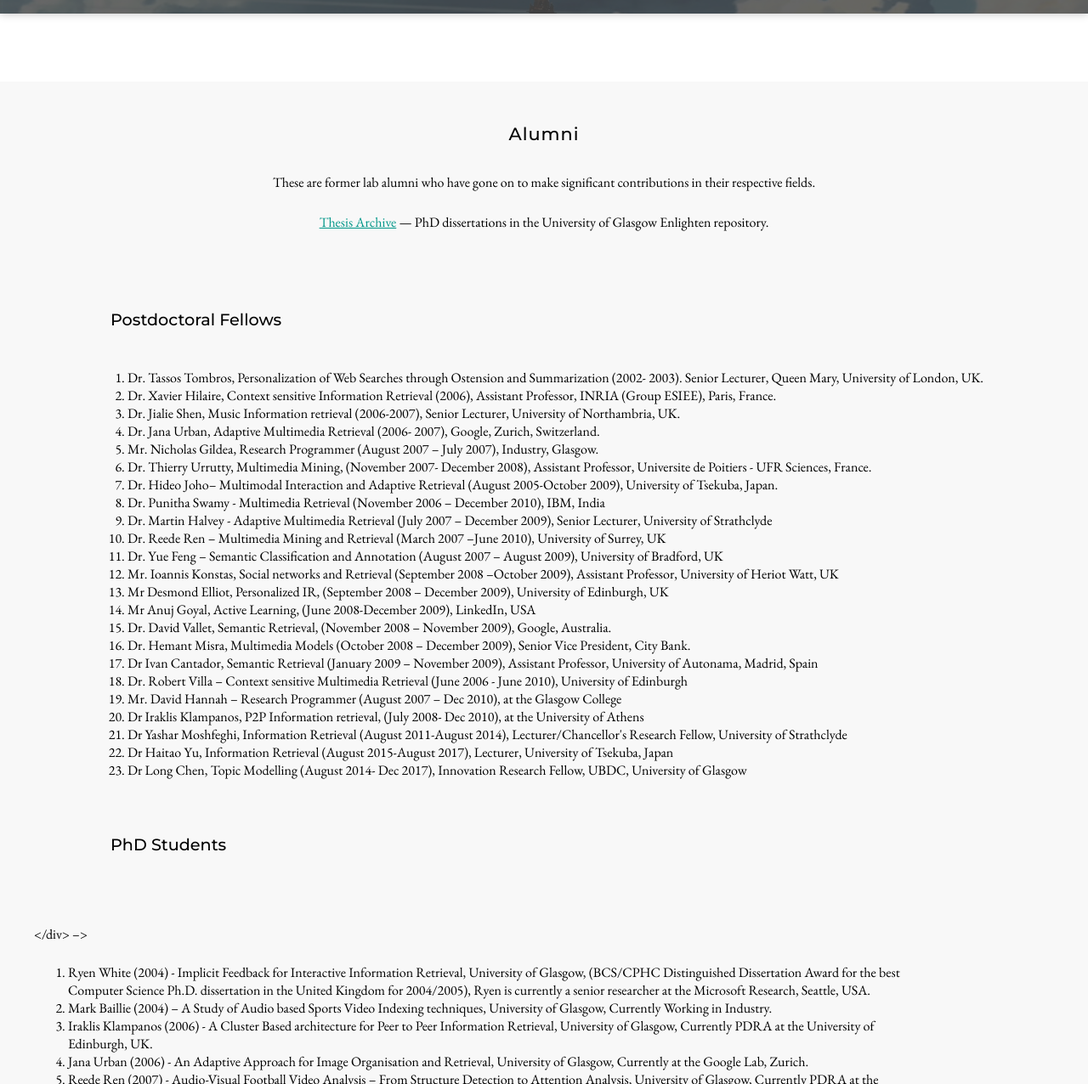
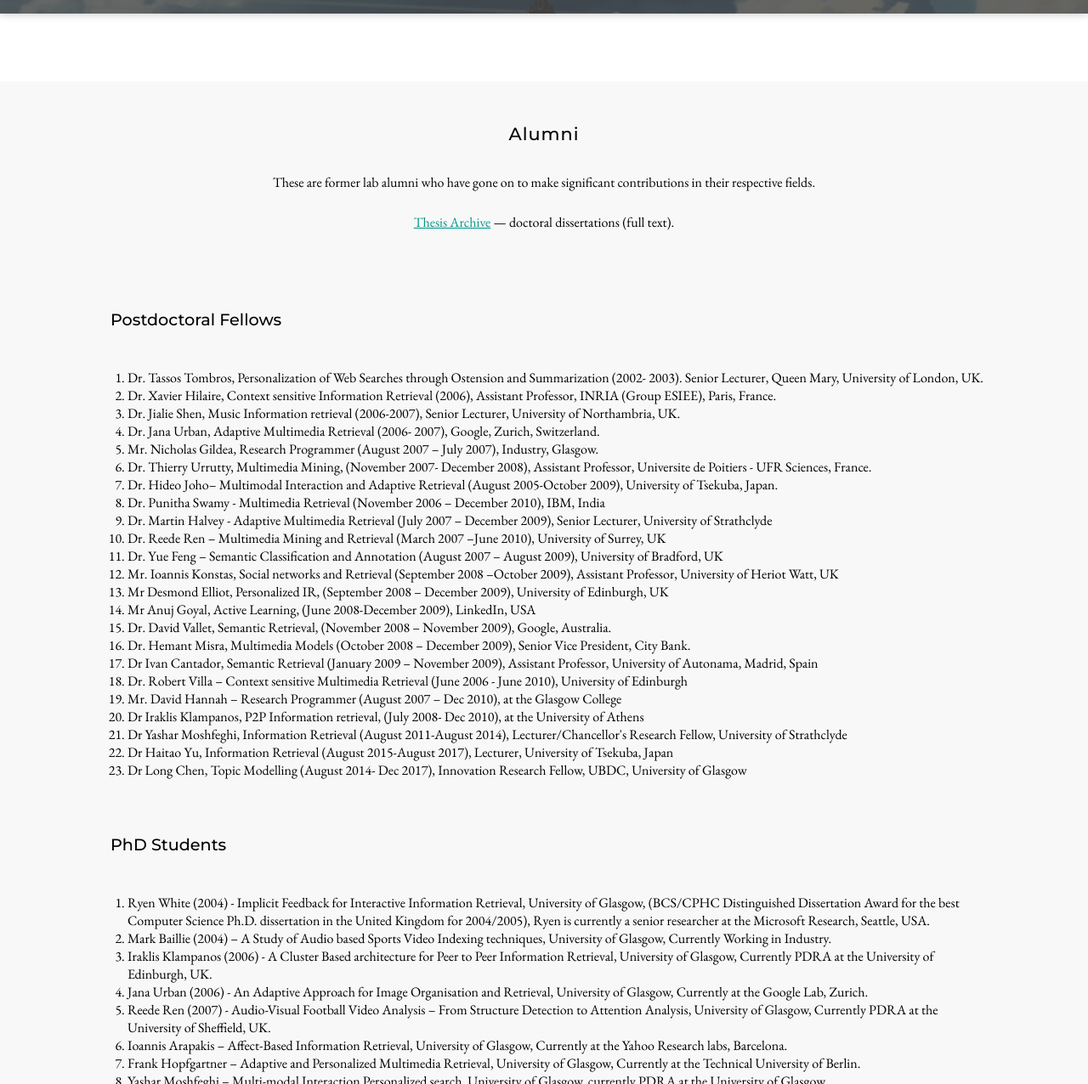
Before and after one commit to GAIR-Lab/GAIR-Lab.github.io, a Jekyll site: the page built from alumni/index.md, in a window 1280 px wide and 1400 px high, cut to the strip 124-1400 px from the top of the window. Shown: the whole strip at 85% size. Built offline with Jekyll 4.4.1, drawn with Linux system fonts in a browser that asks for light colours; nearby versions of some CDN libraries.

Commit message:
Fix alumni page Liquid comments; simplify thesis archive copy
- Use {% comment %} for disabled includes (fixes stray </div>/--> in HTML)
- Shorten Thesis Archive blurb; drop Glasgow line from card meta

Made-with: Cursor

```diff
--- a/_includes/thesis-archive-list.html
+++ b/_includes/thesis-archive-list.html
@@ -6,7 +6,7 @@ Renders PhD thesis cards from _data/thesis-archive.yml (newest first).
 
 {% for thesis in theses %}
 {% assign img = thesis.image | default: default_image %}
-{% capture meta %}{{ thesis.year }} · PhD · University of Glasgow{% endcapture %}
+{% capture meta %}{{ thesis.year }} · PhD{% endcapture %}
 {%
   include card.html
   size="small"
--- a/alumni/index.md
+++ b/alumni/index.md
@@ -13,14 +13,14 @@ These are former lab alumni who have gone on to make significant contributions i
 </p>
 
 <p style="text-align: center;">
-<a href="{{ 'thesis-archive' | relative_url }}">Thesis Archive</a> — PhD dissertations in the University of Glasgow Enlighten repository.
+<a href="{{ 'thesis-archive' | relative_url }}">Thesis Archive</a> — doctoral dissertations (full text).
 </p>
 
 {% capture html %}
 
 {% include alumni-tabled.html role="pi" group="alum" mini="true" %}
 <h3 style="text-align: start; width: 85%;"> Postdoctoral Fellows </h3>
-<!-- {% include alumni-tabled.html role="postdoc" group="alum" mini="true" %} -->
+{% comment %}{% include alumni-tabled.html role="postdoc" group="alum" mini="true" %}{% endcomment %}
 <ol style="text-align: start; width: 85%;">
     <li>Dr. Tassos Tombros, Personalization of Web Searches through Ostension and Summarization (2002- 2003). Senior Lecturer, Queen Mary, University of London, UK.</li>
     <li>Dr. Xavier Hilaire, Context sensitive Information Retrieval (2006), Assistant Professor, INRIA (Group ESIEE), Paris, France.</li>
@@ -47,10 +47,12 @@ These are former lab alumni who have gone on to make significant contributions i
     <li>Dr Long Chen, Topic Modelling (August 2014- Dec 2017), Innovation Research Fellow, UBDC, University of Glasgow</li>
 </ol>
 
-<!-- <h3 style="text-align: start; width: 85%;"> Bioinformatics Analysts </h3>
-{% include alumni-tabled.html role="bioinformatics-analyst" group="alum" mini="true" %} -->
+{% comment %}
+<h3 style="text-align: start; width: 85%;"> Bioinformatics Analysts </h3>
+{% include alumni-tabled.html role="bioinformatics-analyst" group="alum" mini="true" %}
+{% endcomment %}
 <h3 style="text-align: start; width: 85%;"> PhD Students </h3>
-<!-- {% include alumni-tabled.html role="phd" group="alum" mini="true" %} -->
+{% comment %}{% include alumni-tabled.html role="phd" group="alum" mini="true" %}{% endcomment %}
 <ol style="text-align: start; width: 85%;">
     <li>Ryen White (2004) - Implicit Feedback for Interactive Information Retrieval, University of Glasgow, (BCS/CPHC Distinguished Dissertation Award for the best Computer Science Ph.D. dissertation in the United Kingdom for 2004/2005), Ryen is currently a senior researcher at the Microsoft Research, Seattle, USA.</li>
     <li>Mark Baillie (2004) – A Study of Audio based Sports Video Indexing techniques, University of Glasgow, Currently Working in Industry.</li>
@@ -79,18 +81,20 @@ These are former lab alumni who have gone on to make significant contributions i
 
 
 
-<!-- <h3 style="text-align: start; width: 85%;"> PharmD Students </h3> -->
-<!-- {% include alumni-tabled.html role="pharmd" group="alum" mini="true" %} -->
-<!-- <h3 style="text-align: start; width: 85%;"> Master’s Students </h3> -->
-<!-- {% include alumni-tabled.html role="masters" group="alum" mini="true" %} -->
-<!-- <h3 style="text-align: start; width: 85%;"> Undergraduate Students </h3> -->
-<!-- {% include alumni-tabled.html role="undergrad" group="alum" mini="true" %} -->
-<!-- <h3 style="text-align: start; width: 85%;"> High School Students </h3> -->
-<!-- {% include alumni-tabled.html role="highschool" group="alum" mini="true" %} -->
-<!-- <h3 style="text-align: start; width: 85%;"> Programmers </h3> -->
-<!-- {% include alumni-tabled.html role="programmer" group="alum" mini="true" %} -->
-<!-- <h3 style="text-align: start; width: 85%;"> Mascots </h3> -->
-<!-- {% include alumni-tabled.html role="mascot" group="alum" mini="true" %}-->
+{% comment %}
+<h3 style="text-align: start; width: 85%;"> PharmD Students </h3>
+{% include alumni-tabled.html role="pharmd" group="alum" mini="true" %}
+<h3 style="text-align: start; width: 85%;"> Master’s Students </h3>
+{% include alumni-tabled.html role="masters" group="alum" mini="true" %}
+<h3 style="text-align: start; width: 85%;"> Undergraduate Students </h3>
+{% include alumni-tabled.html role="undergrad" group="alum" mini="true" %}
+<h3 style="text-align: start; width: 85%;"> High School Students </h3>
+{% include alumni-tabled.html role="highschool" group="alum" mini="true" %}
+<h3 style="text-align: start; width: 85%;"> Programmers </h3>
+{% include alumni-tabled.html role="programmer" group="alum" mini="true" %}
+<h3 style="text-align: start; width: 85%;"> Mascots </h3>
+{% include alumni-tabled.html role="mascot" group="alum" mini="true" %}
+{% endcomment %}
 
 {% endcapture %}
 
```
Also changed, not shown: thesis-archive/index.md (+1 -1 lines).
